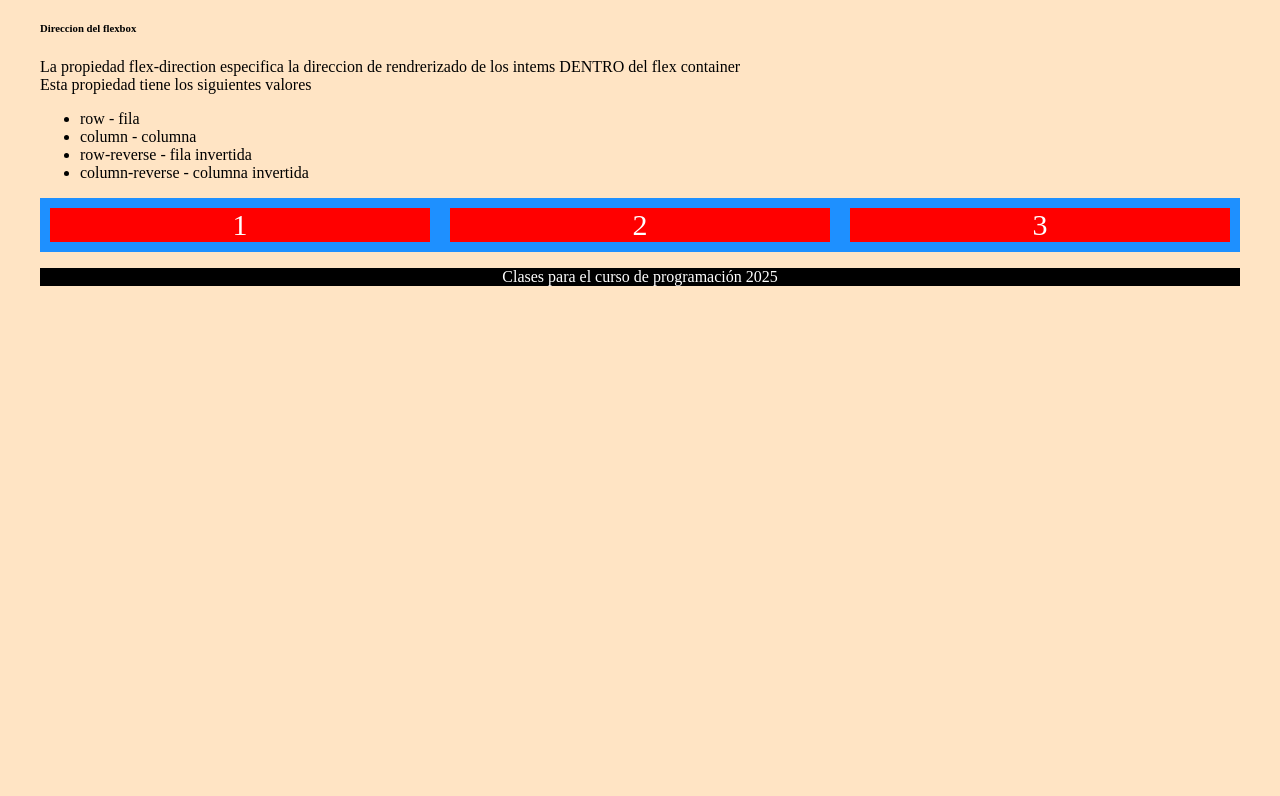
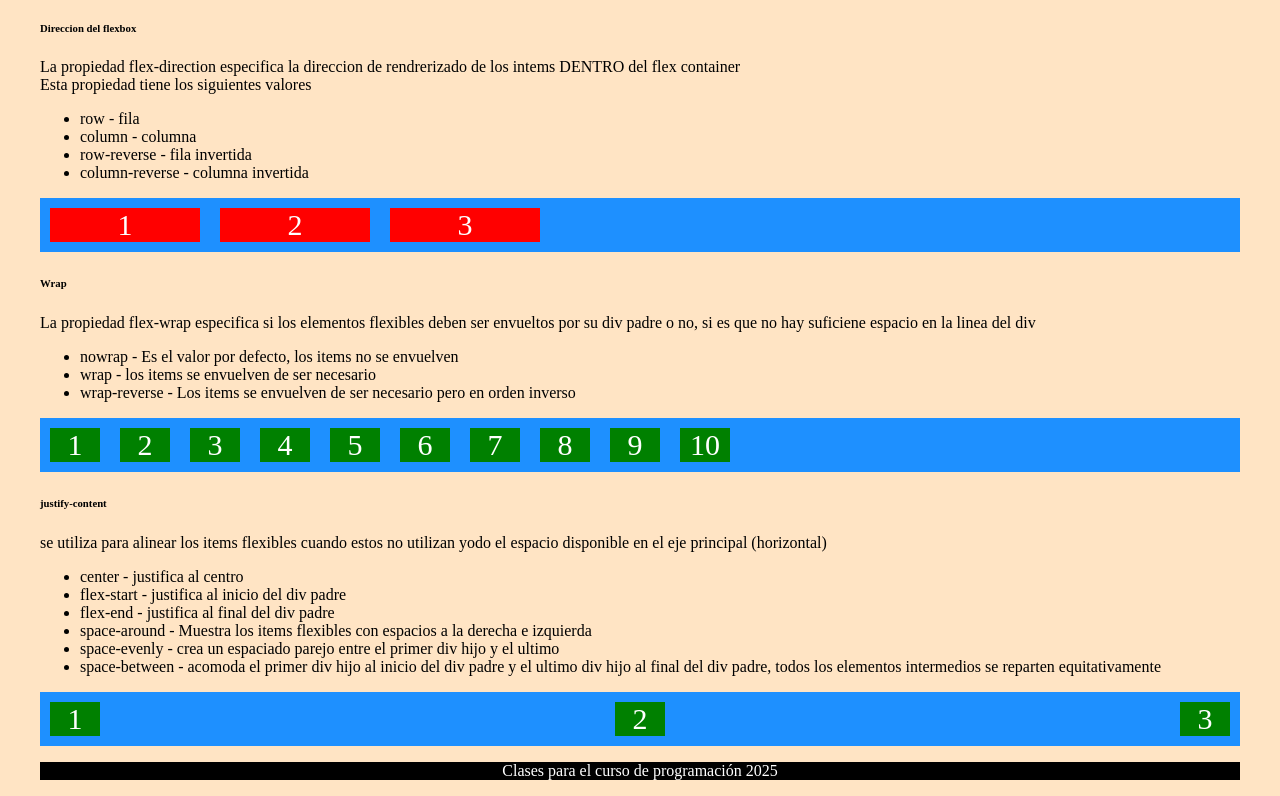
Before and after one commit to mddbsd/ClaseHTML, a plain HTML site: page layouts.html in a window 1280 px wide. Shown: the part 694-1490 px from the top of the page. Before the commit the page ends 996 px from the top, so only its background shows below. Drawn offline with Linux system fonts and the light colour scheme.

Commit message:
cambios menores en layouts.css y layouts.html

```diff
--- a/css/layouts.css
+++ b/css/layouts.css
@@ -26,14 +26,45 @@
 #flex-container-2{
     background-color: dodgerblue;
     display: flex;
-    flex-direction:
+    flex-direction: row;
 }
 
 #flex-container-2 > div{
+
     background-color: red;
     color: white;
     text-align: center;
     font-size: 30px;
-    width: 150pc;
+    width: 150px;
     margin: 10px;
 }
+
+#flex-container-3{
+     background-color: dodgerblue;
+     display: flex;
+     flex-wrap: wrap-reverse;
+}
+
+#flex-container-3 > div {
+    background-color: green;
+    color: white;
+    text-align: center;
+    font-size: 30px;
+    width: 50px;
+    margin: 10px;
+}
+
+#flex-container-4{
+    background-color: dodgerblue;
+    display: flex;
+    justify-content: space-between;
+}
+
+#flex-container-4 > div {
+    background-color: green;
+    color: white;
+    text-align: center;
+    font-size: 30px;
+    width: 50px;
+    margin: 10px;
+}
--- a/layouts.html
+++ b/layouts.html
@@ -56,6 +56,40 @@
         <div>2</div>
         <div>3</div>
     </div>
+    <h6>Wrap</h6>
+    <p>La propiedad flex-wrap especifica si los elementos flexibles deben ser envueltos por su div padre o no, si es que no hay suficiene espacio en la linea del div</p>
+    <ul>
+        <li>nowrap - Es el valor por defecto, los items no se envuelven</li>
+        <li>wrap - los items se envuelven de ser necesario</li>
+        <li>wrap-reverse - Los items se envuelven de ser necesario pero en orden inverso</li>
+    </ul>
+    <div id="flex-container-3">
+        <div>1</div>
+        <div>2</div>
+        <div>3</div>
+        <div>4</div>
+        <div>5</div>
+        <div>6</div>
+        <div>7</div>
+        <div>8</div>
+        <div>9</div>
+        <div>10</div>
+    </div>
+    <h6>justify-content</h6>
+    <p> se utiliza para alinear los items flexibles cuando estos no utilizan yodo el espacio disponible en el eje principal (horizontal)</p>
+    <ul>
+        <li>center - justifica al centro</li>
+        <li>flex-start - justifica al inicio del div padre</li>
+        <li>flex-end - justifica al final del div padre</li>
+        <li> space-around - Muestra los items flexibles con espacios a la derecha e izquierda</li>
+        <li>space-evenly - crea un espaciado parejo entre el primer div hijo y el ultimo</li>
+        <li>space-between - acomoda el primer div hijo al inicio del div padre y el ultimo div hijo al final del div padre, todos los elementos intermedios se reparten equitativamente</li>
+    </ul>
+    <div id="flex-container-4">
+        <div>1</div>
+        <div>2</div>
+        <div>3</div>
+    </div>
     <footer>
         <p>Clases para el curso de programación 2025</p>
     </footer>
```
